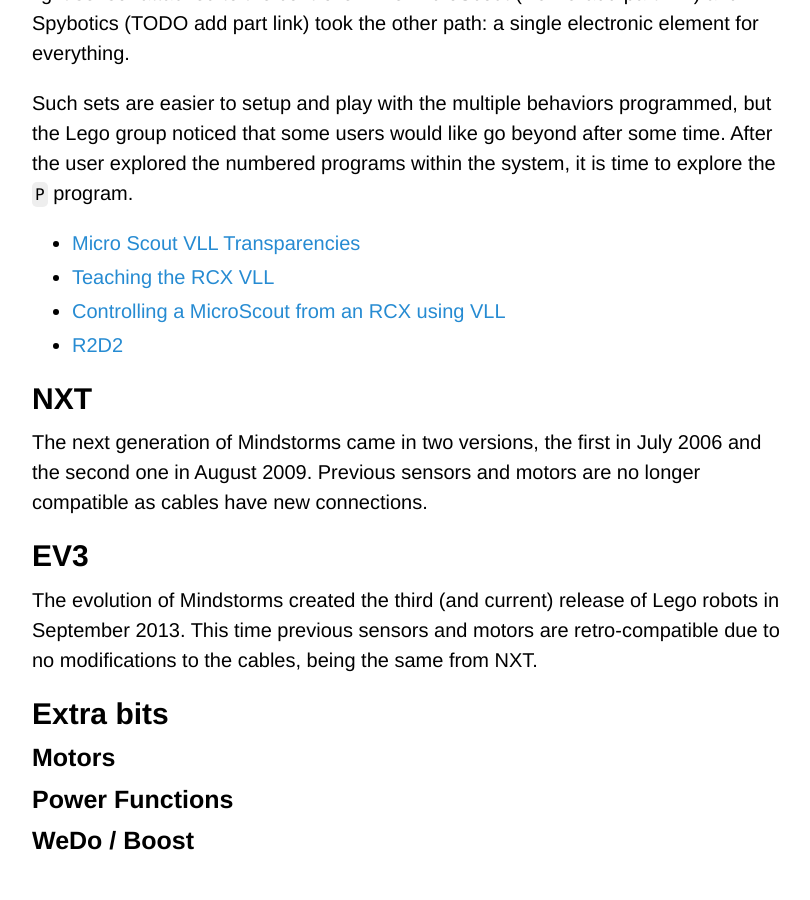
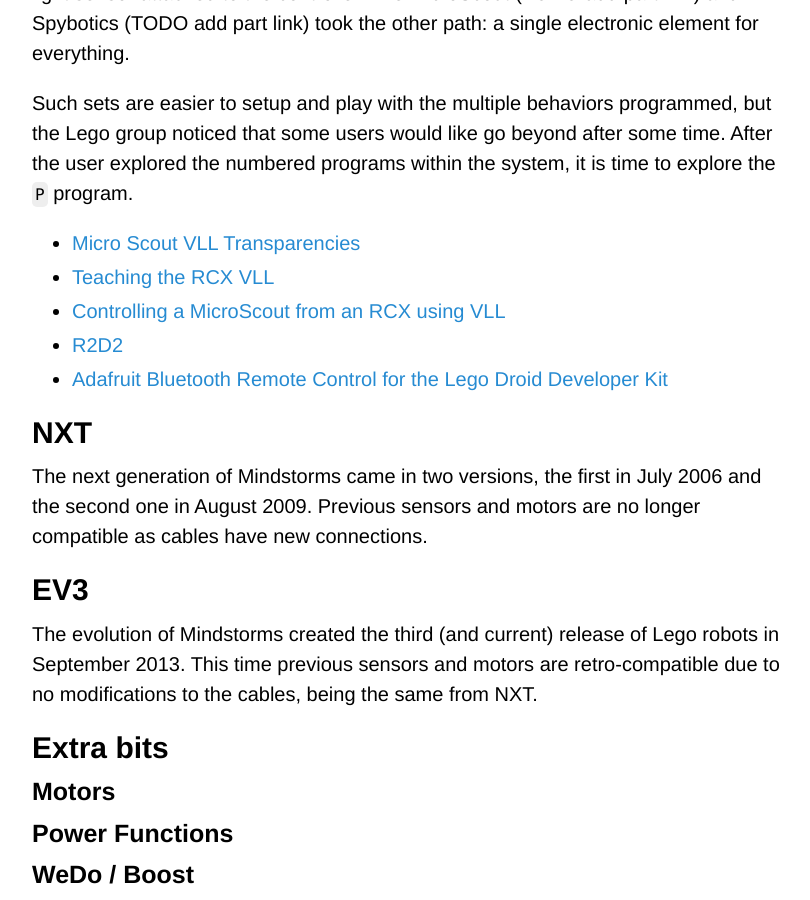
Before and after one commit to Maumagnaguagno/maumagnaguagno.github.io, a Jekyll site: the page built from mindstorms.md, in a window 1280 px wide and 900 px high, scrolled down 1548 px. Shown: the whole window, without its empty margins (228-1038 px from the left). Built offline with Jekyll 4.4.1, drawn with Linux system fonts in a browser that asks for light colours; our own code applies the rules of GitHub Pages for plain Markdown files; before the commit the page ends 2414 px from its top, so only the background shows below that.

Commit message:
Add Adafruit VLL R2D2 remote control link to Mindstorms

```diff
--- a/mindstorms.md
+++ b/mindstorms.md
@@ -49,6 +49,7 @@ After the user explored the numbered programs within the system, it is time to e
 - [Teaching the RCX VLL](https://waterpigs.co.uk/articles/rcx-vll/)
 - [Controlling a MicroScout from an RCX using VLL](https://pbrick.info/2013/10/microscout-rcx-vll/)
 - [R2D2](https://www.geocities.ws/laosoh/robots/r2d2new/R2D2.htm)
+- [Adafruit Bluetooth Remote Control for the Lego Droid Developer Kit](https://learn.adafruit.com/bluetooth-remote-for-lego-droid/)
 
 ## NXT
 The next generation of Mindstorms came in two versions, the first in July 2006 and the second one in August 2009.
```
